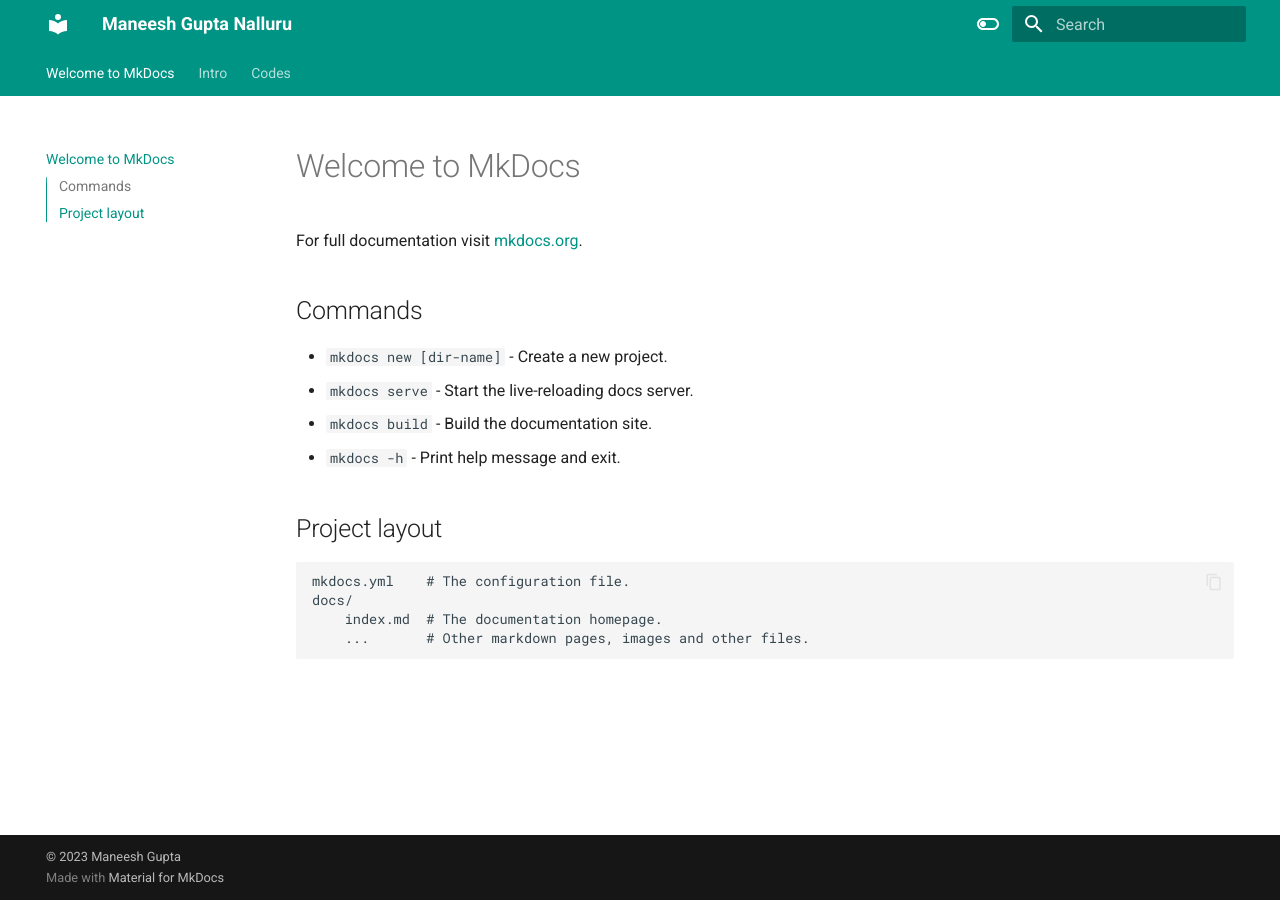
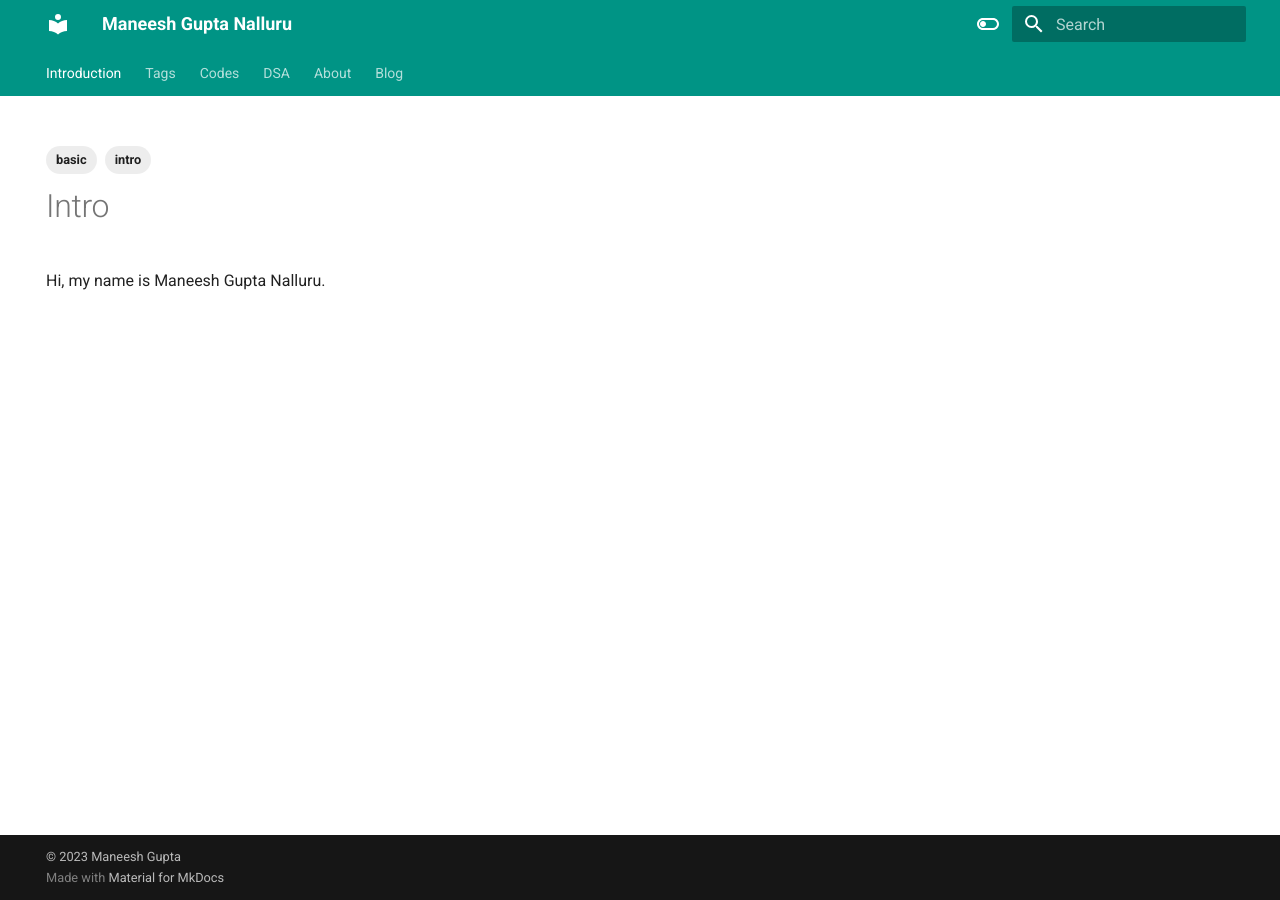
Before and after one commit to ManeeshGuptaNvss/docs-repo, an MkDocs documentation site: the page built from docs/index.md, in a window 1280 px wide. Built offline with MkDocs 1.6.1 and Material for MkDocs 9.7.7, drawn with Linux system fonts in a browser that asks for light colours.

Commit message:
added blogs

```diff
--- a/docs/index.md
+++ b/docs/index.md
@@ -1,17 +1,20 @@
-# Welcome to MkDocs
+---
+title: Introduction
+summary: A brief description of my document.
+authors:
+    - Maneesh Gupta
+    - Nalluru Srinithya
+date: 2024-08-06
+# some_url: https://example.com
 
-For full documentation visit [mkdocs.org](https://www.mkdocs.org).
+hide:
+  - navigation
+  - toc
 
-## Commands
+tags:
+  - intro
+  - basic
+---
+# Intro
 
-* `mkdocs new [dir-name]` - Create a new project.
-* `mkdocs serve` - Start the live-reloading docs server.
-* `mkdocs build` - Build the documentation site.
-* `mkdocs -h` - Print help message and exit.
-
-## Project layout
-
-    mkdocs.yml    # The configuration file.
-    docs/
-        index.md  # The documentation homepage.
-        ...       # Other markdown pages, images and other files.
+Hi, my name is Maneesh Gupta Nalluru.
--- a/mkdocs.yml
+++ b/mkdocs.yml
@@ -3,8 +3,13 @@
   name: material
   features:
     - navigation.tabs
+    - navigation.instant
+    - navigation.instant.progress
+    - navigation.tracking
+    - navigation.instant
     - navigation.sections
-    - toc.integrate
+    - navigation.path
+    - navigation.indexes
     - navigation.top
     - search.suggest
     - search.highlight
@@ -25,9 +30,20 @@
         name: Switch to light mode
       primary: teal
       accent: lime
+markdown_extensions:
+  - pymdownx.highlight:
+      anchor_linenums: true
+      line_spans: __span
+      pygments_lang_class: true
+  - pymdownx.inlinehilite
+  - pymdownx.snippets
+  - pymdownx.superfences
 
 plugins:
   - search
+  - tags:
+      tags_file: tags.md
+  - blog
 
 copyright: |
   &copy; 2023 <a href="https://github.com/ManeeshGuptaNvss"  target="_blank" rel="noopener">Maneesh Gupta</a>
```
Also changed, not shown: docs/Codes/Leetcode/Buy_And_Sell_Stock.md (added, +37 -0 lines), docs/Codes/sample.md (+4 -5 lines), docs/DSA/Graphs/BFS.md (added, +3 -0 lines), docs/about/about.md (added, +4 -0 lines), docs/about/skills.md (added, +8 -0 lines), docs/blog/index.md (added, +1 -0 lines), docs/blog/posts/Hello-World.md (added, +12 -0 lines), docs/blog/posts/Second.md (added, +11 -0 lines), docs/intro.md (deleted, +0 -1 lines), docs/tags.md (added, +1 -0 lines), 1 other file.
